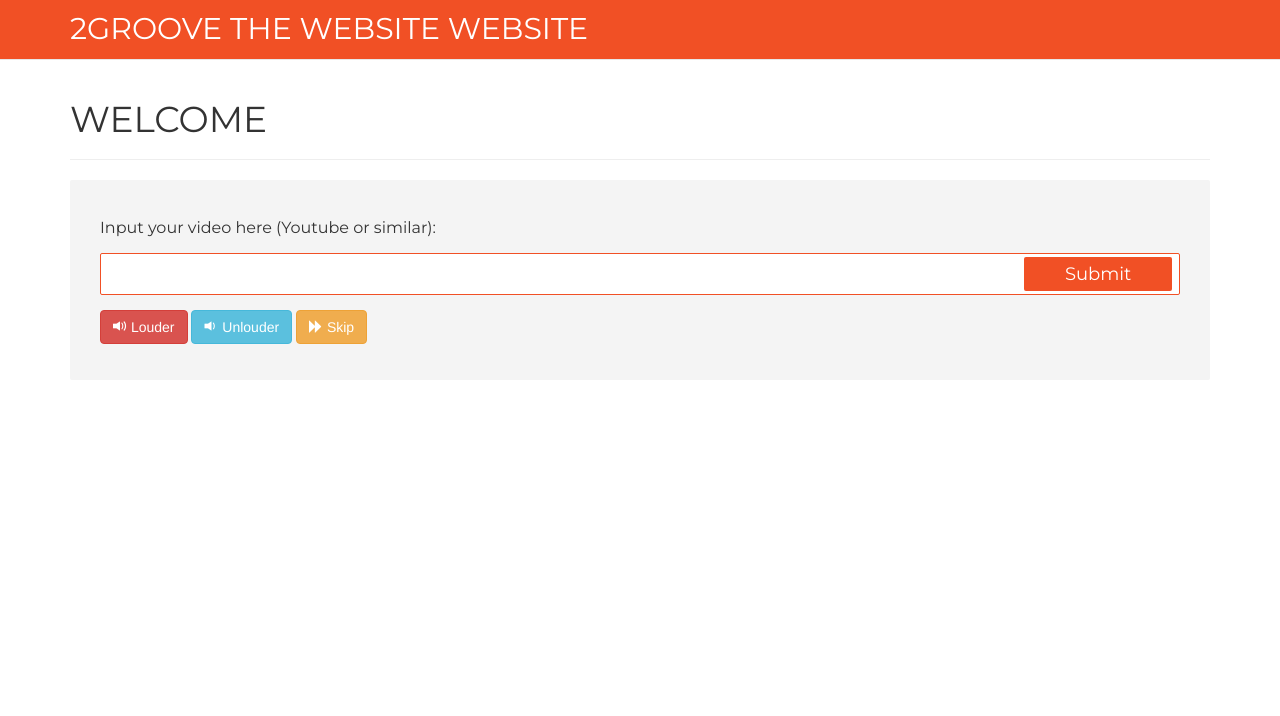
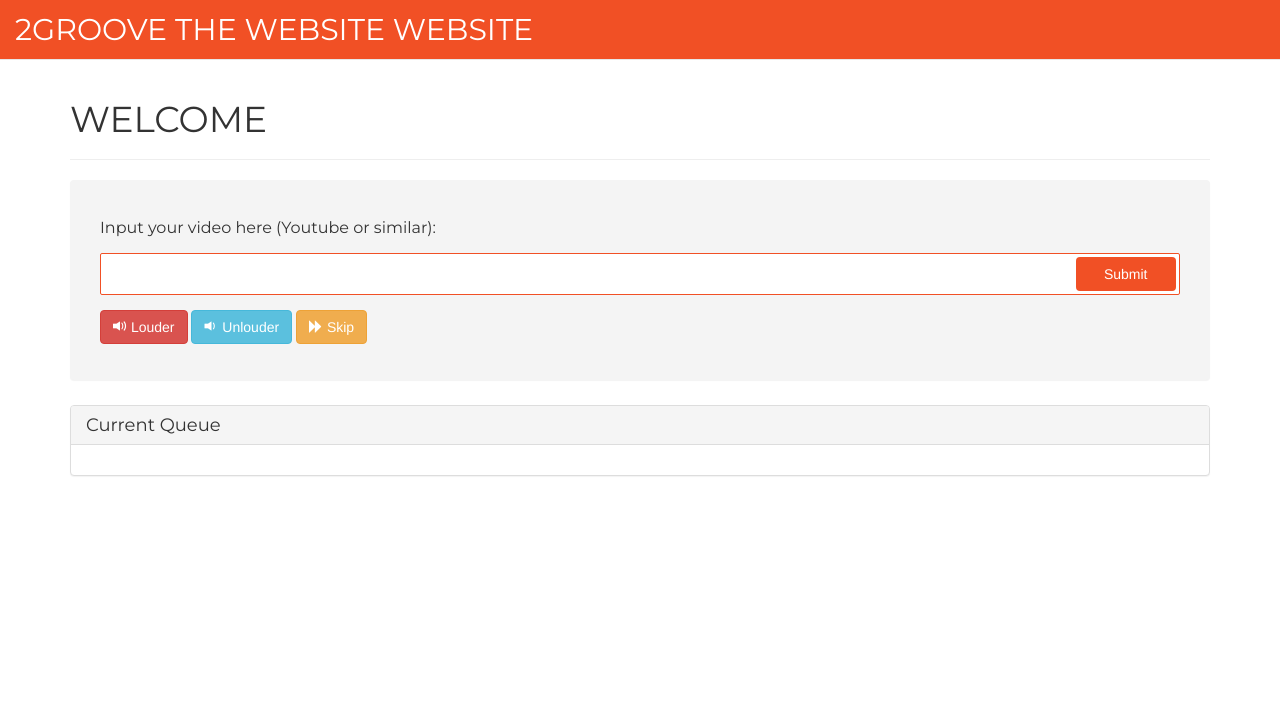
Before and after one commit to next2e/2E-Music, a Flask app: page / in a window 1280 px wide. Shown: the top 716 px of the page. Run offline with Flask 2, Linux system fonts and the light colour scheme; data that the repository does not hold is empty; some libraries are stand-ins or nearby versions.

Commit message:
Fixed button and some layout

```diff
--- a/server.py
+++ b/server.py
@@ -70,4 +70,5 @@ def download(total, recvd, ratio, rate, eta):
     print(ratio)
 
 if __name__ == "__main__":
-    app.run(host="0.0.0.0", port=80, debug=True)
+    #app.run(host="0.0.0.0", port=80, debug=True)
+    app.run(debug=True)
--- a/static/css2/style.css
+++ b/static/css2/style.css
@@ -20,26 +20,31 @@ header {
   text-transform: uppercase;
 }
 
+#customcontainer{
+  color: #FFFFFF;
+  background-color: rgba(255, 0, 0, 0.0);
+  font-family: 'Montserrat';
+  text-transform: uppercase;
+  font-size: 30px;
+  height: 60px;
+  line-height: 60px;
+  position: absolute;
+}
+
 #custombar {
     background-color: #F15025;
-    font-family: 'Montserrat';
-    text-transform: uppercase;
     height: 60px;
 }
 
-#custombar-brand, #custombar-brand:hover {
-    color: #FFFFFF;
-    background-color: #F15025;
-    font-size: 30px;
-    padding: 19px 15px;
-}
+
 
 #converter {
     background-color: #f4f4f4;
-
+    border-color: #ddd;
+    border-radius: 4px;
+    box-shadow: 0 1px 1px rgba(0, 0, 0, .05);
     height: 200px;
     margin:auto;
-    border-radius: 2px;
     padding: 40px 30px 20px 30px;
     position: relative;
     z-index: 1;
@@ -63,8 +68,6 @@ header {
     }
 }
 
-/*w:560px;p:20px;*/
-
 #converter #title {
     font-size: 16px;
     font-family: 'Montserrat';
@@ -85,9 +88,6 @@ header {
     margin-bottom: 15px;
 }
 
-
-/*w:558px;*/
-
 #converter form #input {
     color: #F15025;
     font-size: 18px;
@@ -102,24 +102,35 @@ header {
     padding: 0;
 }
 
+#converter form #button {
 
-/*w:472px;m:3px;*/
-
-#converter form #button {
+    position: relative;
+    top: 50%;
+    left:52px;
+    transform: translateY(-50%);
+    width: 100px;
     color: #ffffff;
     background-color: #F15025;
-    font-size: 18px;
-    font-family: 'Montserrat';
-    font-weight: 500;
-    line-height: 36px;
-    width: 13.79928315412186%;
-    height: 34px;
-    border: none;
-    border-radius: 2px;
-    margin: 3px 0.5376344086021505% 0 0;
-    padding: 8px;
+    margin-bottom: 0;
+    font-size: 14px;
+    font-weight: 400;
+    line-height: 1.42857143;
+    text-align: center;
+    vertical-align: middle;
+    -ms-touch-action: manipulation;
+    touch-action: manipulation;
     cursor: pointer;
-    -webkit-appearance: none;
+    -webkit-user-select: none;
+    -moz-user-select: none;
+    -ms-user-select: none;
+    user-select: none;
+    border: 1px solid transparent;
+    border-radius: 4px;
+    font-family: "Helvetica Neue", Helvetica, Arial, sans-serif
+
+}
+#converter form #button:hover{
+  background-color: #E14319;
 }
 
 
@@ -128,7 +139,31 @@ header {
     display: none;
 }
 
+#content{
 
+  margin: auto;
+  font-size:18px;
+  font-family: 'Montserrat';
+
+}
+
+@media (min-width:768px) {
+    #content {
+        width: 720px
+    }
+}
+
+@media (min-width:992px) {
+    #content {
+        width: 940px
+    }
+}
+
+@media (min-width:1200px) {
+    #content {
+        width: 1140px
+    }
+}
 
 article {
     display: block;
--- a/templates/index.html
+++ b/templates/index.html
@@ -5,7 +5,7 @@
     <meta charset="utf-8">
     <meta http-equiv="X-UA-Compatible" content="IE=edge">
     <meta name="viewport" content="width=device-width, initial-scale=1">
-    <!-- The above 3 meta tags *must* come first in the head; any other head content must come *after* these tags -->
+
     <meta name="description" content="I'm sorry it's so bad">
     <meta name="author" content="Mostly cor, Joon was there too">
     <link rel="icon" href="../../static/img/favicon.jpg">
@@ -34,16 +34,10 @@
 
     <!-- Fixed navbar -->
     <nav class="navbar navbar-default navbar-fixed-top" id="custombar">
-        <div class="container">
-            <div class="navbar-header">
-                <!--<button type="button" class="navbar-toggle collapsed" data-toggle="collapse" data-target="#navbar" aria-expanded="false" aria-controls="navbar">
-            <span class="sr-only">Toggle navigation</span>
-            <span class="icon-bar"></span>
-            <span class="icon-bar"></span>
-            <span class="icon-bar"></span>
-          </button>-->
-                <a class="navbar-brand" id="custombar-brand"> 2GroovE the Website Website </a>
-            </div>
+        <div class="container" id="customcontainer">
+
+               2GroovE the Website Website
+
             <!--<div id="navbar" class="collapse navbar-collapse">-->
 
 
@@ -64,7 +58,7 @@
         </div>
         <form>
             <input id="input" type="text" name="video" autocomplete="off">
-            <input class="btn btn-default" id="button" value="Submit">
+            <button class="btn btn-default" id="button">Submit</button>
         </form>
             <button class="btn btn-danger" id="volup"><i class="glyphicon glyphicon-volume-up"></i> Louder </button>
             <button class="btn btn-info" id="voldown"><i class="glyphicon glyphicon-volume-down"></i> Unlouder</button>
@@ -74,8 +68,11 @@
 
     <div id="what_the_fuck_is_this_MEME_div_what_am_i_even_DOING_damn_how_does_jessica_do_this_shit" style="height: 25px"></div>
 
-    <div id="content" style="max-width:800px;margin: auto;font-size:18px;">
-      <div id="queue">
+    <div id="content" class="panel panel-default">
+      <div id="titular" class="panel-heading">
+        Current Queue
+      </div>
+      <div id="queue" class="panel-body">
 
       </div>
     </div>
```
